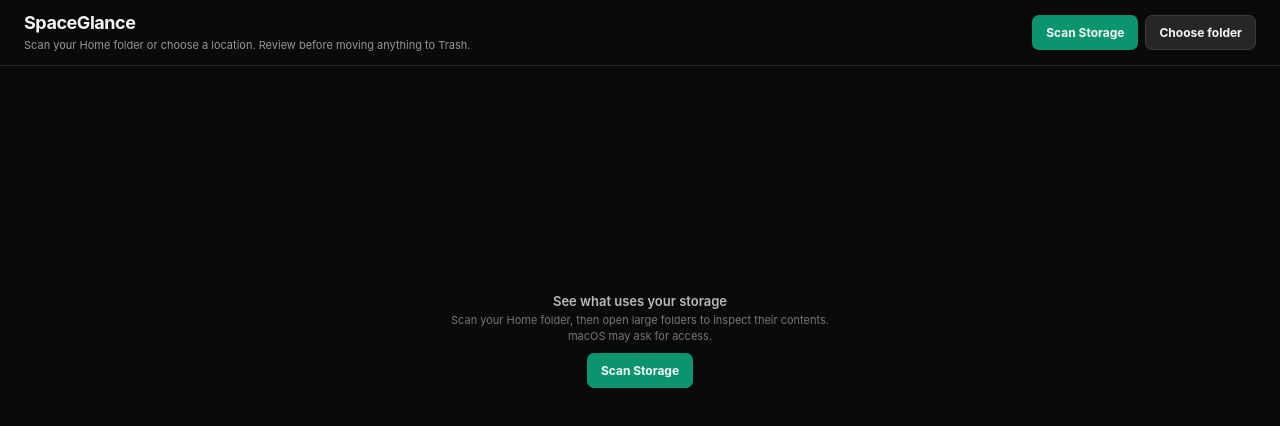
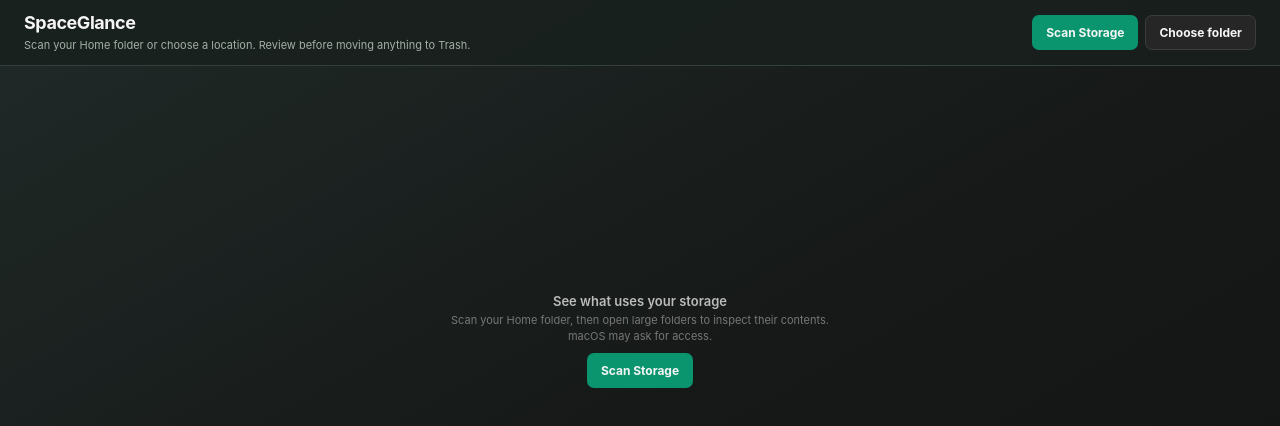
Before and after one commit to smhnaqvi/MacUntiTrash, a React (Vite) app: page / in a window 1280 px wide. Shown: the top 426 px of the page. Built offline with nearby package versions, Linux system fonts and the light colour scheme.

Commit message:
style: match app palette to storage popover

```diff
--- a/src/index.css
+++ b/src/index.css
@@ -5,7 +5,7 @@
 :root {
   font-family: -apple-system, BlinkMacSystemFont, "Segoe UI", sans-serif;
   color: #f3f4f6;
-  background: #0a0a0a;
+  background: #121413;
   font-synthesis: none;
 }
 * { box-sizing: border-box; }
@@ -17,11 +17,11 @@ button:disabled { cursor: not-allowed; }
 ::-webkit-scrollbar-thumb { background: #404040; border-radius: 8px; }
 ::-webkit-scrollbar-track { background: transparent; }
 
-.app-shell { height: 100vh; min-height: 0; display: flex; flex-direction: column; background: #0a0a0a; }
-.app-header { min-height: 66px; padding: 10px 24px; display: flex; align-items: center; justify-content: space-between; gap: 18px; border-bottom: 1px solid #292929; }
+.app-shell { height: 100vh; min-height: 0; display: flex; flex-direction: column; background: linear-gradient(150deg, #202a28 0%, #161918 50%, #121413 100%); }
+.app-header { min-height: 66px; padding: 10px 24px; display: flex; align-items: center; justify-content: space-between; gap: 18px; border-bottom: 1px solid #34413a; background: #18201dcc; }
 .header-actions { display: flex; align-items: center; gap: 7px; flex: none; }
 .brand h1 { margin: 0; font-size: 18px; line-height: 1.25; font-weight: 700; letter-spacing: -.025em; }
-.brand p { margin: 3px 0 0; color: #969696; font-size: 11px; }
+.brand p { margin: 3px 0 0; color: #a2b0a6; font-size: 11px; }
 .version { margin-left: 4px; color: #777; font-size: 11px; font-weight: 500; letter-spacing: 0; }
 .button { min-height: 35px; padding: 8px 13px; border: 1px solid transparent; border-radius: 7px; color: #f5f5f5; font-size: 12px; font-weight: 650; line-height: 1.25; transition: background .15s ease; }
 .button-primary { background: #0b956f; }
@@ -47,7 +47,7 @@ button:disabled { cursor: not-allowed; }
 .status-dot { width: 6px; height: 6px; background: #28c891; border-radius: 50%; }
 .status-active .status-dot { animation: pulse 1.5s infinite; }
 
-.volume-panel { padding: 11px 24px 10px; border-bottom: 1px solid #292929; background: #111; }
+.volume-panel { padding: 11px 24px 10px; border-bottom: 1px solid #34413a; background: #19221ed9; }
 .volume-heading { display: flex; justify-content: space-between; align-items: center; gap: 12px; }
 .volume-heading h2 { margin: 0; font-size: 12px; font-weight: 700; }
 .volume-heading p { margin: 2px 0 0; color: #777; font-size: 10px; }
@@ -80,7 +80,7 @@ button:disabled { cursor: not-allowed; }
 .list-labels { display: grid; grid-template-columns: minmax(115px,1fr) minmax(150px,1.35fr) 90px 55px; gap: 10px; padding: 7px 12px 7px 76px; border-bottom: 1px solid #393939; color: #777; font-size: 11px; font-weight: 650; }
 .list-labels span:nth-child(3) { text-align: right; }
 .result-row { display: grid; grid-template-columns: 21px 20px minmax(115px,1fr) minmax(150px,1.35fr) 90px 55px; align-items: center; gap: 10px; min-height: 41px; padding: 6px 12px; border-bottom: 1px solid #242424; }
-.result-row:hover { background: #171717; }
+.result-row:hover { background: #27372d80; }
 .row-check input { width: 16px; height: 16px; margin: 0; accent-color: #20b889; cursor: pointer; }
 .item-icon { display: inline-flex; width: 18px; height: 18px; color: #888; }
 .item-icon svg { width: 18px; height: 18px; }
@@ -108,7 +108,7 @@ button:disabled { cursor: not-allowed; }
 .scanning-path span { color: #86b39b; font-size: 10px; font-weight: 700; text-transform: uppercase; letter-spacing: .08em; }
 .scanning-path strong { overflow: hidden; text-overflow: ellipsis; white-space: nowrap; color: #e4eee7; font: 11px ui-monospace, SFMono-Regular, Menlo, monospace; }
 
-.action-bar { padding: 8px 24px; display: flex; align-items: center; justify-content: space-between; gap: 12px; border-top: 1px solid #303030; background: #0d0d0d; }
+.action-bar { padding: 8px 24px; display: flex; align-items: center; justify-content: space-between; gap: 12px; border-top: 1px solid #34413a; background: #17201cdc; }
 .selection-summary { display: flex; align-items: baseline; flex-wrap: wrap; gap: 10px; }
 .selection-count { color: #ddd; font-size: 11px; }
 .selection-bytes { color: #888; font-size: 11px; font-variant-numeric: tabular-nums; }
```
